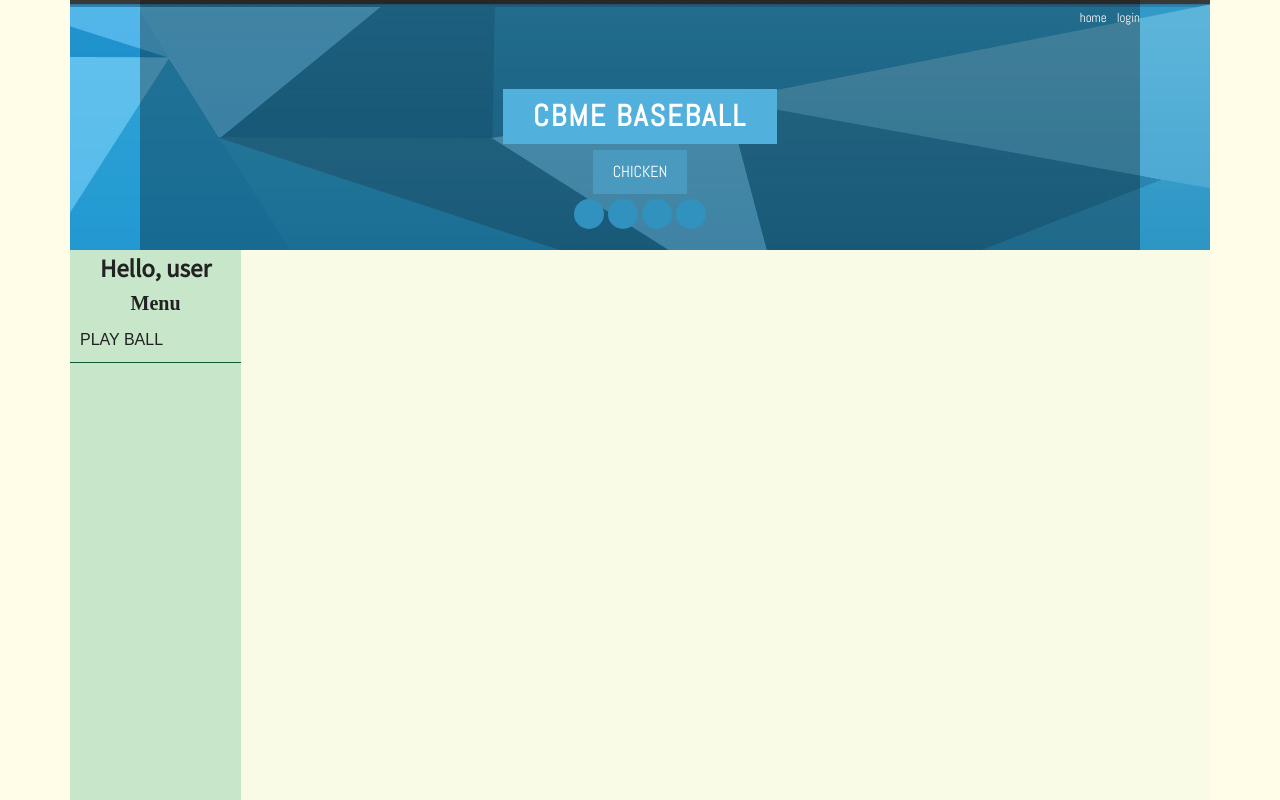
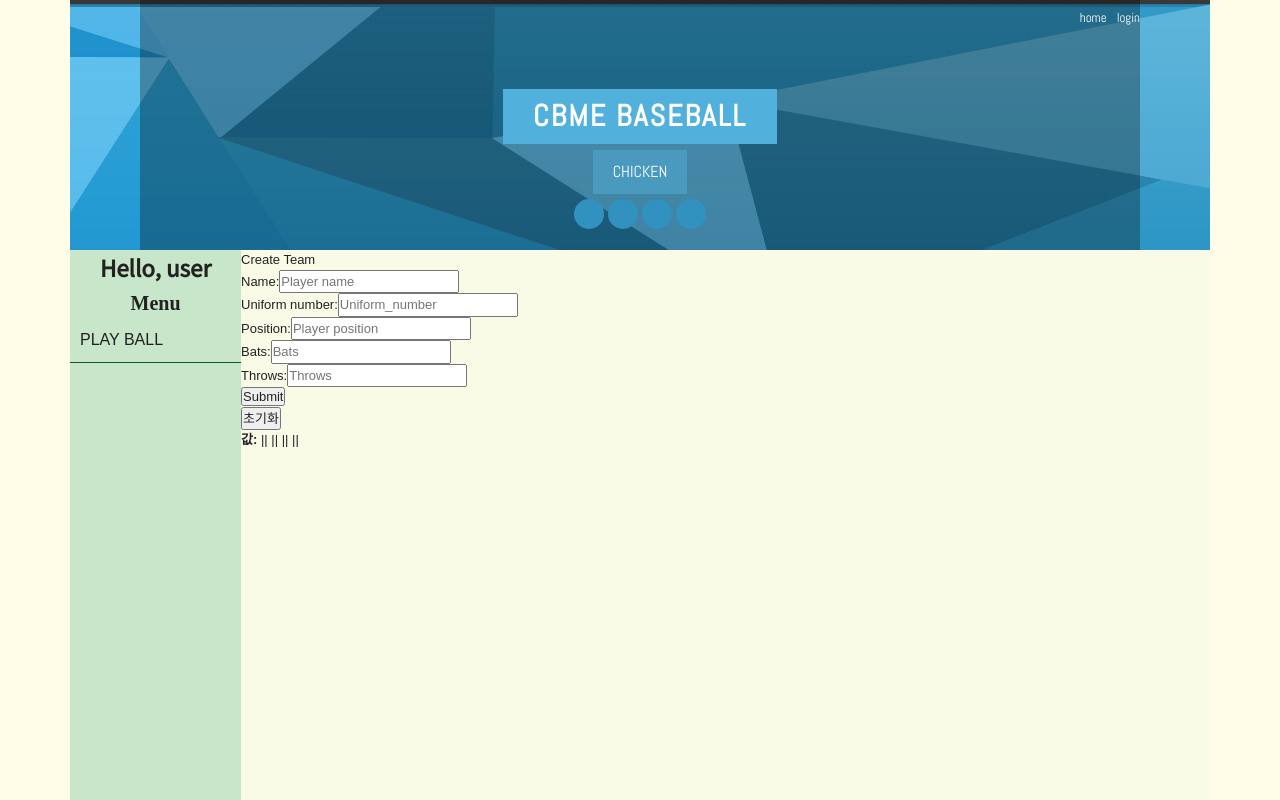
Before and after one commit to hiba02/cme-baseball, a React (Create React App) app in the folder client/: page /createPlayer in a window 1280 px wide. Shown: the top 800 px of the page. Built offline with nearby package versions, Linux system fonts and the light colour scheme; a web font is replaced by a local one.

Commit message:
test with several input in CreatePlayer component

```diff
--- a/client/src/App.js
+++ b/client/src/App.js
@@ -10,9 +10,10 @@ import Header from "./components/Header";
 import Nav from "./components/Nav";
 import Slideshow from "./components/Slideshow";
 import Playball from "./components/Playball";
-import CreateTeam from "./components/CreateTeam.js";
-import ShowTeam from "./components/ShowTeam.js";
-import ShowRoster from "./components/ShowRoster.js";
+import CreateTeam from "./components/CreateTeam";
+import ShowTeam from "./components/ShowTeam";
+import ShowRoster from "./components/ShowRoster";
+import CreatePlayer from "./components/CreatePlayer";
 
 import Test from "./components/Test.js";
 
@@ -72,7 +73,7 @@ const App = () => {
         .catch(error => console.log(error))
     );
   };
-
+  //4.14.20 for CreateTeam.js handleSubmit
   const addTeamInClient = useCallback(
     (teamName, userId) => {
       const team = {
@@ -281,6 +282,9 @@ const App = () => {
                   getPlayersByteamId={getPlayersByteamId}
                 />
               </Route>
+              <Route path="/createPlayer">
+                <CreatePlayer />
+              </Route>
               <Route path="/showRoster">
                 <ShowRoster />
               </Route>
--- /dev/null
+++ b/client/src/components/CreatePlayer.js
@@ -0,0 +1,154 @@
+import React, { useState, Fragment, useCallback, useRef } from "react";
+import { Redirect } from "react-router-dom";
+
+const CreatePlayer = () => {
+  // need to get team-id!!
+
+  const [redirectHome, setRedirectHome] = useState(false);
+  const [inputs, setInputs] = useState({
+    team_id: "",
+    name: "",
+    uniform_number: "",
+    position: "",
+    bats: "",
+    throws: ""
+  });
+  // team_id,
+  // name,
+  // uniform_number,
+  // position,
+  // bats,
+  // throws
+
+  // const userId = useRef(1);
+  // if (currentUserInfo) {
+  //   userId.current = currentUserInfo.id;
+  //   console.log("userId: ", userId);
+  // }
+  // const handleSubmit = useCallback(
+  //   e => {
+  //     e.preventDefault();
+  //     addTeam(teamName, curretnUserId).then(response => setRedirectHome(true));
+  //     setTeamName("");
+  //     addTeamInClient(teamName, curretnUserId);
+  //   },
+  //   [addTeam, teamName]
+  // );
+
+  // const onChange = useCallback(e => {
+  //   setTeamName(e.target.value);
+  // }, []);
+
+  const { team_id, name, uniform_number, position, bats, throws } = inputs; // 비구조화 할당을 통해 값 추출
+
+  const onChange = e => {
+    const { value, name } = e.target; // 우선 e.target 에서 name 과 value 를 추출
+    setInputs({
+      ...inputs, // 기존의 input 객체를 복사한 뒤
+      //[name]: value // name 키를 가진 값을 value 로 설정
+      [name]: value
+    });
+  };
+
+  const onReset = () => {
+    setInputs({
+      team_id: "", //team_id - value from teamList.js
+      name: "",
+      uniform_number: "",
+      position: "",
+      bats: "",
+      throws: ""
+    });
+  };
+
+  return (
+    <Fragment>
+      {/* <p>userInfo:{currentUserInfo ? currentUserInfo.first_name : ""}</p> */}
+
+      {redirectHome && <Redirect to="/" />}
+      <div className="createPlayer-container">
+        {/* <form onSubmit={handleSubmit}> */}
+        {/* <form> */}
+        <div className="createPlayer-title">Create Team</div>
+        <div className="createPlayer-team_id">
+          <input
+            name="team_id"
+            type="hidden"
+            value={team_id}
+            // onChange={e => setTeamName(e.target.value)}
+            onChange={onChange}
+          />
+        </div>
+        <div className="createPlayer-name">
+          Name:
+          <input
+            name="name"
+            type="text"
+            placeholder="Player name"
+            value={name}
+            // onChange={e => setTeamName(e.target.value)}
+            onChange={onChange}
+          />
+        </div>
+        <div className="createPlayer-uniform_number">
+          Uniform number:
+          <input
+            name="uniform_number"
+            type="text"
+            placeholder="Uniform_number"
+            value={uniform_number}
+            // onChange={e => setTeamName(e.target.value)}
+            onChange={onChange}
+          />
+        </div>
+        <div className="createPlayer-position">
+          Position:
+          <input
+            name="position"
+            type="text"
+            placeholder="Player position"
+            value={position}
+            // onChange={e => setTeamName(e.target.value)}
+            onChange={onChange}
+          />
+        </div>
+        <div className="createPlayer-bats">
+          Bats:
+          <input
+            name="bats"
+            type="text"
+            placeholder="Bats"
+            value={bats}
+            // onChange={e => setTeamName(e.target.value)}
+            onChange={onChange}
+          />
+        </div>
+        <div className="createPlayer-throws">
+          Throws:
+          <input
+            name="throws"
+            type="text"
+            placeholder="Throws"
+            value={throws}
+            // onChange={e => setTeamName(e.target.value)}
+            onChange={onChange}
+          />
+        </div>
+        <div className="createPlayer-submit">
+          <input type="submit" value="Submit" />
+        </div>
+        <button onClick={onReset}>초기화</button>
+        {/* </form> */}
+      </div>
+      <div>
+        <b>값: </b>
+        {name} ||
+        {uniform_number} ||
+        {position} ||
+        {bats} ||
+        {throws}
+      </div>
+    </Fragment>
+  );
+};
+export default CreatePlayer;
--- a/client/src/components/CreateTeam.js
+++ b/client/src/components/CreateTeam.js
@@ -25,6 +25,7 @@ const CreateTeam = ({
       addTeam(teamName, curretnUserId).then(response => setRedirectHome(true));
       setTeamName("");
       addTeamInClient(teamName, curretnUserId);
+      // need to pass team id into CreatePlayer component
     },
     [addTeam, teamName]
   );
--- a/client/src/components/Nav.js
+++ b/client/src/components/Nav.js
@@ -36,10 +36,10 @@ const Nav = props => {
               </Link>
             </li>
             <li>
-              <a href="#">
+              <Link to="/createPlayer" className="menu_link">
                 New Player{" "}
                 <i className="fa fa-angle-double-right" aria-hidden="true"></i>
-              </a>
+              </Link>
             </li>
             <li>
               <a href="#">
--- a/client/src/components/Register.js
+++ b/client/src/components/Register.js
@@ -66,7 +66,7 @@ export default function Register(props) {
           <div className="register-password">
             password:
             <input
-              type="text"
+              type="password"
               placeholder="password"
               value={password}
               onChange={e => setPassword(e.target.value)}
```
